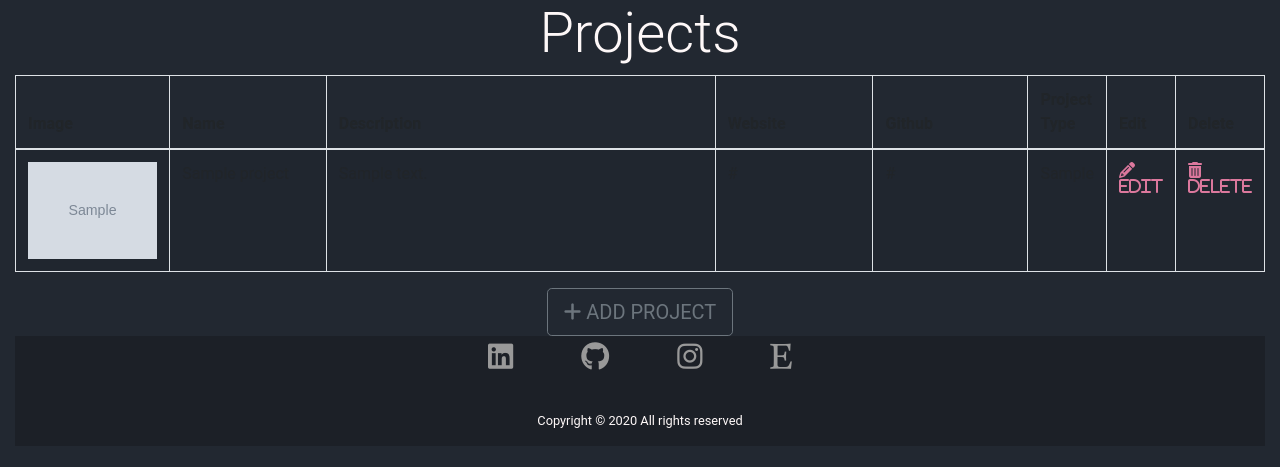
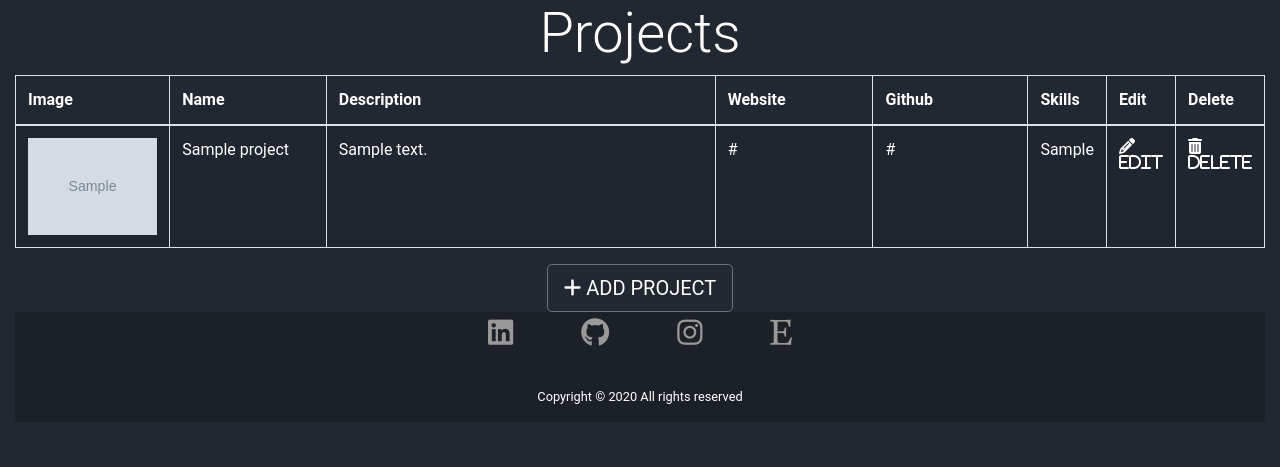
Before and after one commit to nabarcala/Python-and-Flask-Ex, a Flask app: page /admin/portfolio in a window 1280 px wide. Shown: the part 82-549 px from the top of the page. Run offline with Flask 2, Linux system fonts and the light colour scheme; a user stored in the database is signed in; tables that the repository leaves empty hold one stand-in row (values such as "Sample post"); grey boxes marked "Sample" are stand-in pictures; some libraries are stand-ins or nearby versions.

Commit message:
Changed portfolio layout. Added skills to database model

```diff
--- a/app/__init__.py
+++ b/app/__init__.py
@@ -32,6 +32,7 @@ def create_app(config_class=Config):
     app = Flask(__name__)
     app.config.from_object(config_class)
     # app.config['UPLOADED_IMAGES_DEST'] = 'static/img/uploads'
+
 
     configure_uploads(app, uploads)
 
--- a/app/admin/forms.py
+++ b/app/admin/forms.py
@@ -28,10 +28,11 @@ class EditProfileForm(FlaskForm):
 
 class ProjectForm(FlaskForm):
     title = StringField('Title', validators=[DataRequired(), Length(min=1, max=20)])
-    imgfile = FileField('Project Image', validators=[FileRequired(), FileAllowed(uploads, 'Images only!')])
+    imgfile = FileField('Project Image', validators=[FileAllowed(uploads, 'Images only!')])
     website = StringField('Website', validators=[Length(min=0, max=100)])
     github_url =StringField('GitHub Link', validators=[Length(min=0, max=100)])
     description = TextAreaField('Description', validators=[DataRequired(), Length(min=1, max=5000)])
+    skills = StringField('Skills')
     project_type = SelectField(label='Project Type', choices=PROJECT_TYPE)
     submit = SubmitField('Submit')
 
@@ -41,6 +42,7 @@ class EditProjectForm(FlaskForm):
     website = StringField('Website', validators=[Length(min=0, max=100)])
     github_url =StringField('GitHub Link', validators=[Length(min=0, max=100)])
     description = TextAreaField('Description', validators=[DataRequired(), Length(min=1, max=5000)])
+    skills = StringField('Skills')
     project_type = SelectField(label='Project Type', choices=PROJECT_TYPE)
     submit = SubmitField('Submit')
 
--- a/app/admin/routes.py
+++ b/app/admin/routes.py
@@ -66,8 +66,12 @@ def add_project():
             website = form.website.data,
             github_url = form.github_url.data,
             description = form.description.data,
+            skills = form.skills.data,
             project_type = form.project_type.data
         )
+
+        # projects.add_skill(form.skills.data)
+
         try:
             db.session.add(projects)
             db.session.commit()
@@ -103,6 +107,7 @@ def edit_project(id):
         project.website = form.website.data
         project.github_url = form.github_url.data
         project.description = form.description.data
+        project.skills = form.skills.data
         project.project_type = form.project_type.data
         db.session.commit()
         flash('Project has been successfully updated.')
@@ -114,6 +119,7 @@ def edit_project(id):
     form.website.data = project.website
     form.github_url.data = project.github_url
     form.description.data = project.description
+    form.skills.data = project.skills
     form.project_type.data = project.project_type
     return render_template('admin/edit_form.html', form=form, title='Edit Project', action='Edit', add_project=add_project, project=project)
 
@@ -161,6 +167,12 @@ def edit_data(id):
         user.career = form.career.data
         user.headline = form.headline.data
         user.about_me = form.about_me.data
+
+        tech = Tech(
+            name = form.skill.data
+        )
+
+        db.session.add(tech)
         db.session.commit()
         flash('Data has been successfully updated.')
         return redirect(url_for('admin.list_data'))
@@ -169,7 +181,6 @@ def edit_data(id):
     form.headline.data = user.headline
     form.about_me.data = user.about_me
     return render_template('admin/edit_form.html', form=form, title='Edit Data', action='Edit', edit_data=edit_data, admin=user)
-
 
 #
 # @admin.route('/admin/<username>')
--- a/app/admin/templates/admin/admin_dashboard.html
+++ b/app/admin/templates/admin/admin_dashboard.html
@@ -2,7 +2,7 @@
 {% extends "base.html" %}
 
 {% block app_content %}
-<div class="container-fluid padding">
+<div class="container container-fluid padding">
     <div class="row welcome text-center">
         <div class="col-12">
             <h1 class="display-4">Admin Dashboard</h1>
--- a/app/admin/templates/admin/projects.html
+++ b/app/admin/templates/admin/projects.html
@@ -30,7 +30,7 @@
               <th width="40%"> Description </th>
               <th width="15%"> Website </th>
               <th width="15%"> Github </th>
-              <th width="15%"> Project Type </th>
+              <th width="15%"> Skills </th>
               <th width="15%"> Edit </th>
               <th width="15%"> Delete </th>
           </thead>
@@ -50,7 +50,11 @@
                 {% else %}
                   <td>  </td>
                 {% endif %}
-                <td> {{ project.project_type }} </td>
+                {% if project.skills %}
+                  <td> {{ project.skills }} </td>
+                  {% else %}
+                    <td>  </td>
+                  {% endif %}
                 <td> <a href="{{ url_for('admin.edit_project', id=project.id) }}"><i class="fa fa-pencil">  Edit </a></td>
                 <td> <a href="{{ url_for('admin.delete_project', id=project.id) }}"><i class="fa fa-trash"> Delete </a></td>
               </tr>
--- a/app/general/routes.py
+++ b/app/general/routes.py
@@ -19,6 +19,9 @@ def home():
     Home page
     """
     projects = Projects.query.limit(6).all()
+    all_skills = Projects.query.with_entities(Projects.skills).first()
+    skill_list = all_skills.skills.split(", ")
+
     # software_projects = Projects.query.filter_by(project_type='SW').limit(6).all()
     # art_projects = Projects.query.filter_by(project_type='AR').limit(6).all()
     # latest_projects = Projects.query.filter_by(project_type='LT').limit(6).all()
@@ -29,7 +32,7 @@ def home():
     #     software_projects=software_projects, art_projects=art_projects,
     #     latest_projects=latest_projects, upcoming_projects=upcoming_projects,
     #     title='Welcome', admin=admin)
-    return render_template('general/home.html', projects=projects,
+    return render_template('general/home.html', projects=projects, skills=skill_list,
         title='Welcome', admin=admin)
 
 @general.route('/project/<int:id>', methods=['GET', 'POST'])
--- a/app/static/css/style.css
+++ b/app/static/css/style.css
@@ -31,6 +31,16 @@ body {
 .container {
     width: 90%;
     margin: 0 auto;
+}
+.container-fluid,
+.container-fluid h1,
+.container-fluid h2,
+.container-fluid h3,
+.container-fluid p,
+.container-fluid table,
+.container-fluid button,
+.container-fluid a {
+    color: var(--text-white);
 }
 .border-pink {
     border: 2px solid black;
```
Also changed, not shown: app/general/templates/general/home.html (+9 -4 lines), app/models.py (+15 -22 lines).
